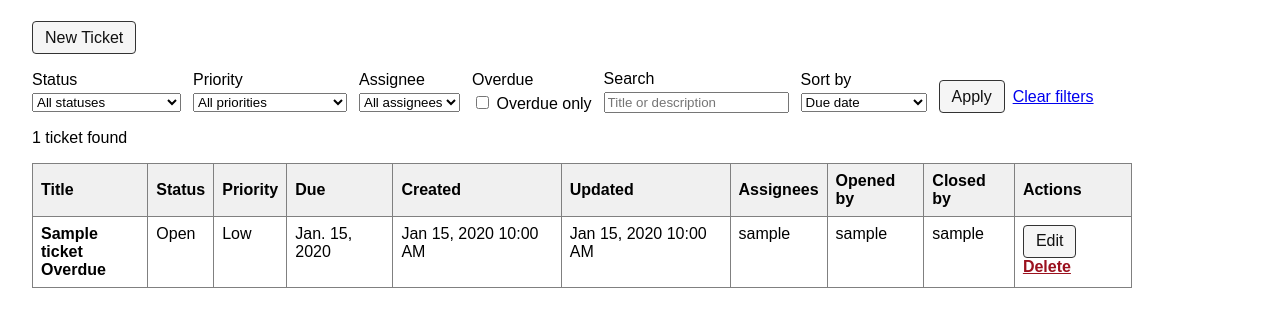
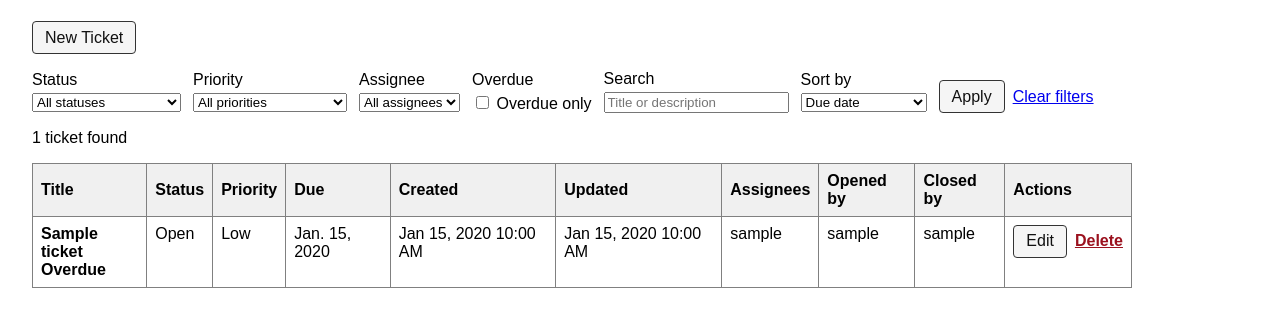
Before and after one commit to aaronrine/django-ticket-tracker, a Django app: template tickets/templates/tickets/ticket_list.html in a window 1280 px wide. Shown: the part 139-466 px from the top of the page. Run offline with Django 5.2, Linux system fonts and the light colour scheme; tables that the repository leaves empty hold one stand-in row (values such as "Sample post"); the template is opened without the code that fills it: values that come from a table or form of the project are taken from there, most other values are stand-ins (such as "Sample title", 1, 10 or a date in 2020).

Commit message:
inline buttons

```diff
--- a/static/css/styles.css
+++ b/static/css/styles.css
@@ -66,3 +66,9 @@ button:hover {
     color: #9b111e;
     font-weight: bold;
 }
+
+.table-actions {
+    display: flex;
+    gap: 0.5rem;
+    align-items: center;
+}
--- a/tickets/templates/tickets/ticket_list.html
+++ b/tickets/templates/tickets/ticket_list.html
@@ -160,8 +160,10 @@
                 </td>
 
                 <td>
-                    <a class="button-link" href="{% url 'ticket-edit' ticket.pk %}">Edit</a>
-                    <a class="danger-link" href="{% url 'ticket-delete' ticket.pk %}">Delete</a>
+                    <div class="table-actions">
+                        <a class="button-link" href="{% url 'ticket-edit' ticket.pk %}">Edit</a>
+                        <a class="danger-link" href="{% url 'ticket-delete' ticket.pk %}">Delete</a>
+                    </div>
                 </td>
             </tr>
             {% endfor %}
```
